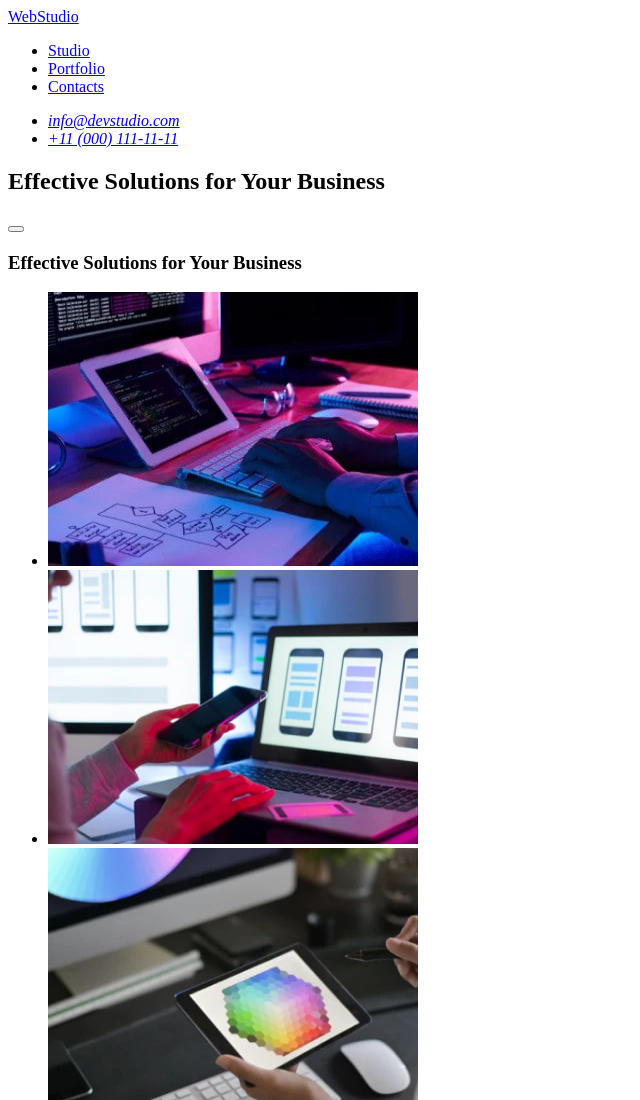
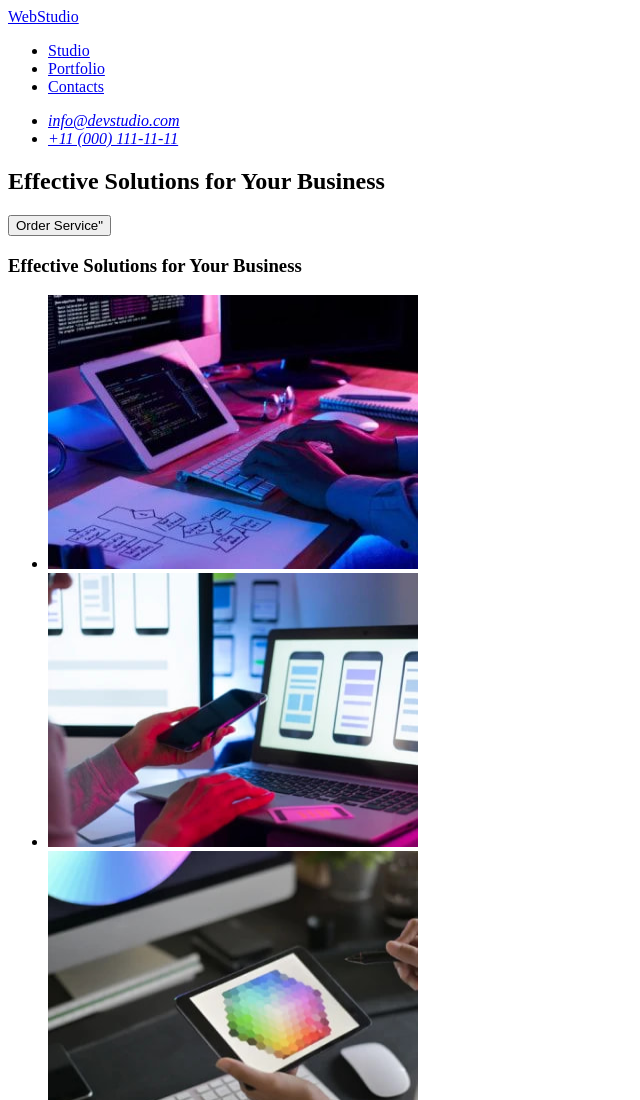
Before and after one commit to P-WGR/goit-markup-hw-01, a plain HTML site: page index.html in a window 1280 px wide. Shown: the top 1100 px of the page, without its empty margins (0-640 px from the left). Drawn offline with Linux system fonts and the light colour scheme.

Commit message:
Update index.html

```diff
--- a/index.html
+++ b/index.html
@@ -28,7 +28,7 @@
         <!-- NAGŁÓWEK START -->
         <section>
                 <h1>Effective Solutions for Your Business</h1>
-                <button type="button" name="Order Service"></button>
+                <button type="button">Order Service"</button>
         </section>
         <!-- NAGŁÓWEK END -->
         <!-- WHAT WE DO START -->
```
